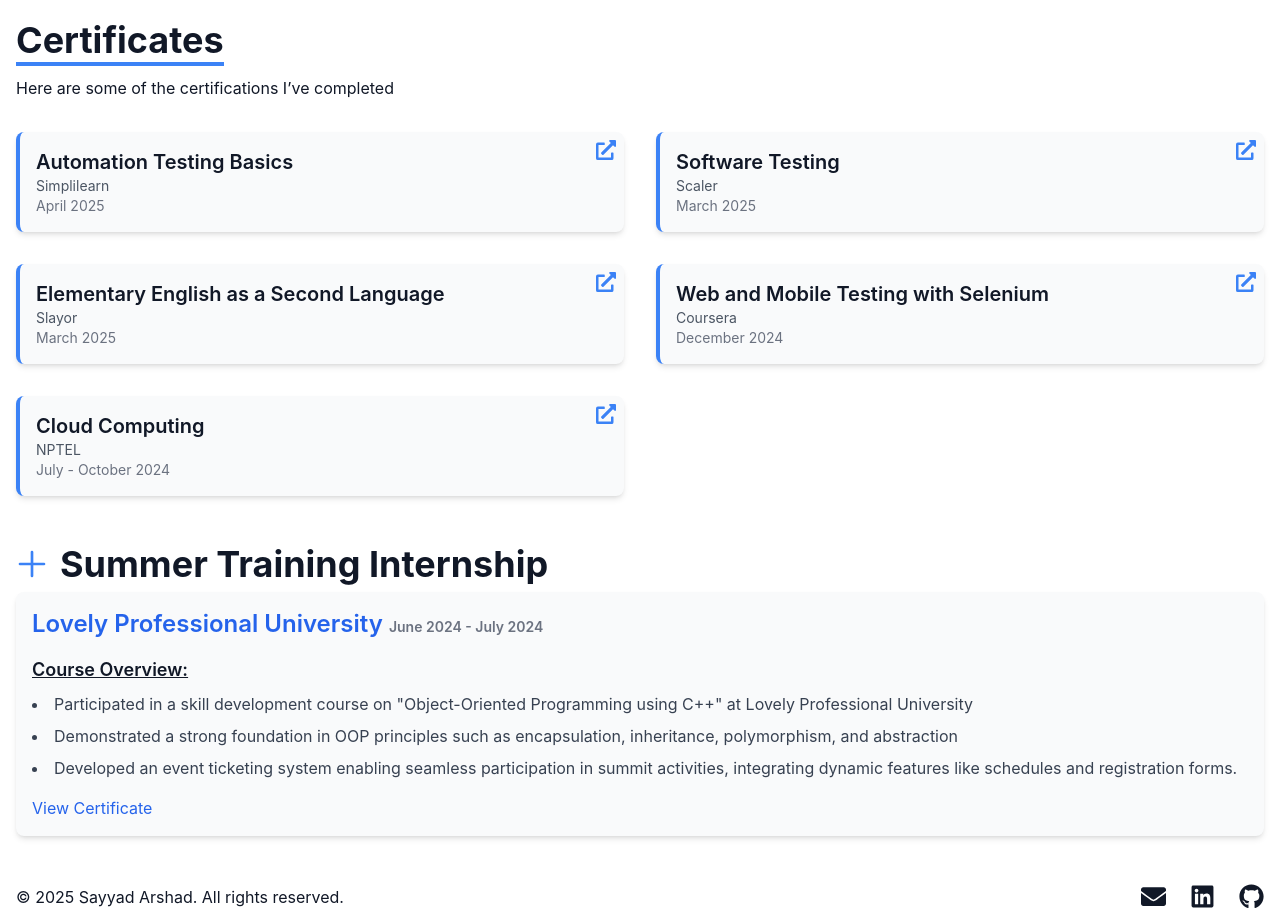
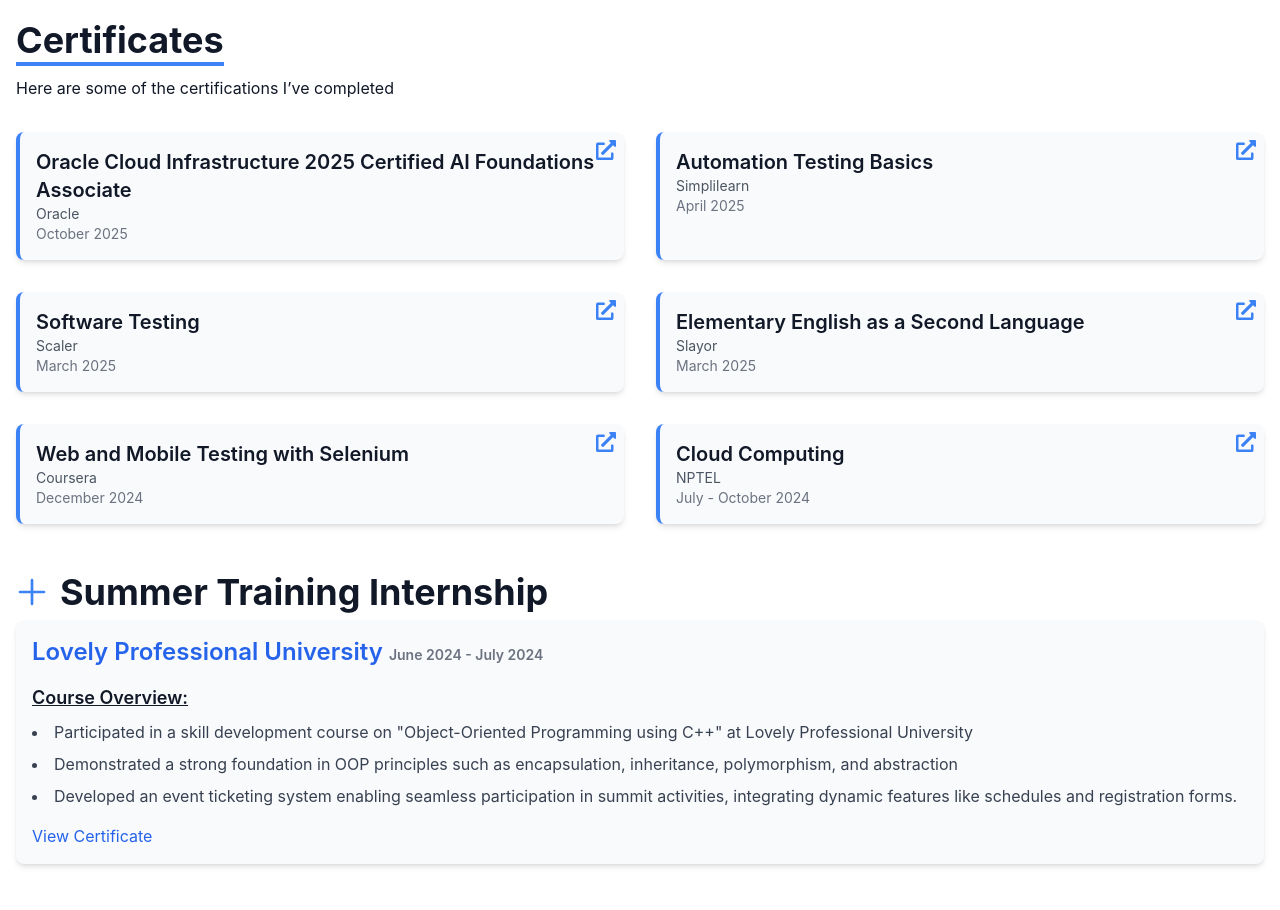
Before and after one commit to SayyadArshad/my-portfolio, a React app: page / in a window 1280 px wide. Shown: the part 3440-4350 px from the top of the page. Built offline with nearby package versions, Linux system fonts and the light colour scheme; the HTML template or start-up script is replaced by a standard one.

Commit message:
Update Certificates.jsx

```diff
--- a/src/components/Certificates.jsx
+++ b/src/components/Certificates.jsx
@@ -2,6 +2,13 @@
 import { FaExternalLinkAlt } from 'react-icons/fa'; // Using an external link icon
 
 const certificates = [
+
+ {
+    title: 'Oracle Cloud Infrastructure 2025 Certified AI Foundations Associate',
+    provider: 'Oracle',
+    date: 'October 2025',
+    link: 'https://drive.google.com/file/d/1MUU1M70w9ixCPsEJEzJmi5siSaHNXxOC/view?usp=sharing',
+  },
   {
     title: 'Automation Testing Basics',
     provider: 'Simplilearn',
```
